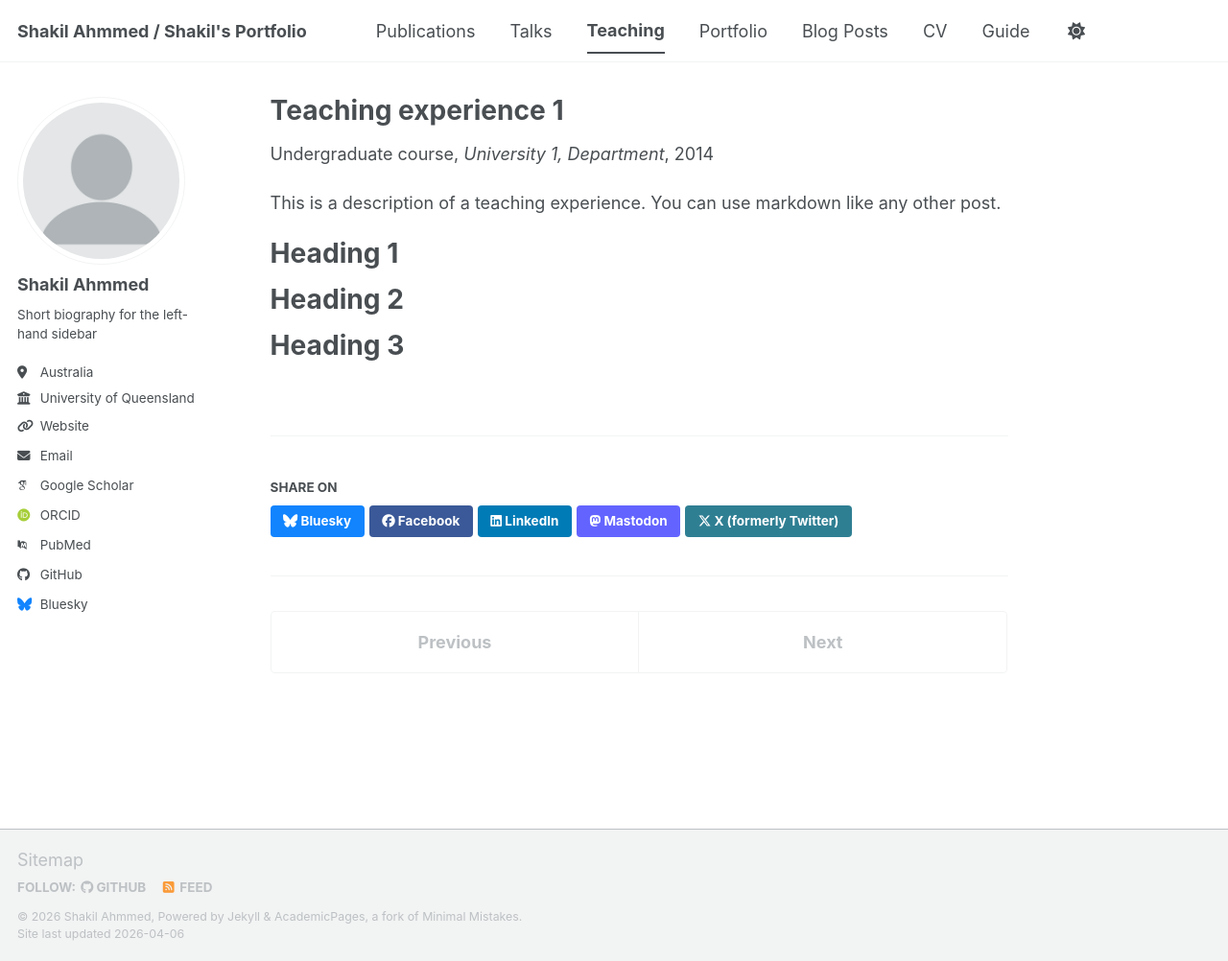
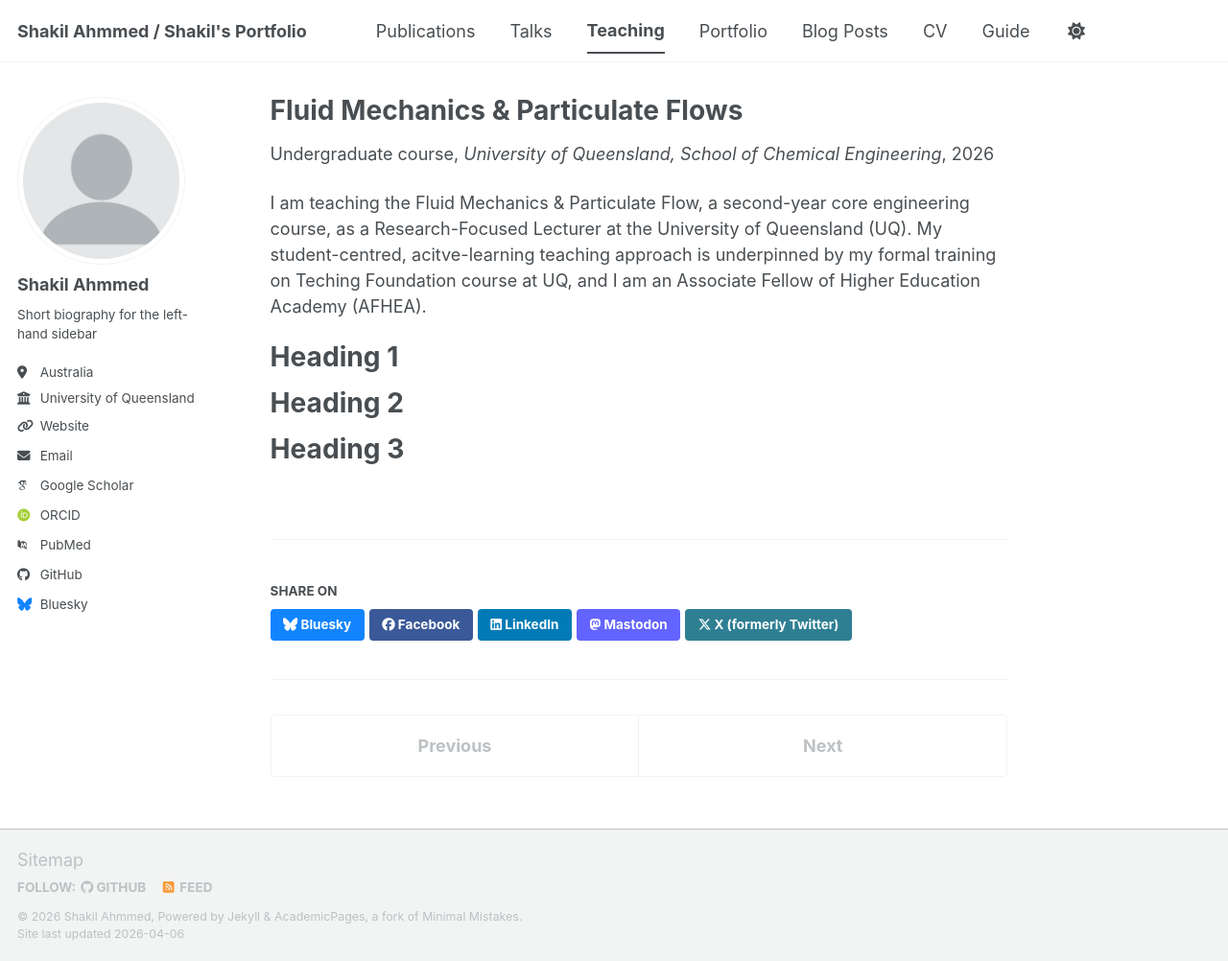
Before and after one commit to ahmmedshakil/ahmmedshakil.github.io, a Jekyll site: the page built from _teaching/2014-spring-teaching-1.md, in a window 1280 px wide and 1002 px high. Shown: the whole window at 96% size. Built offline with Jekyll 4.4.1, drawn with Linux system fonts in a browser that asks for light colours; some web fonts are replaced; a script bundle is joined from its source files by our own code; library files that are not in the unit come from our copies.

Commit message:
Update 2014-spring-teaching-1.md

```diff
--- a/_teaching/2014-spring-teaching-1.md
+++ b/_teaching/2014-spring-teaching-1.md
@@ -1,14 +1,14 @@
 ---
-title: "Teaching experience 1"
+title: "Fluid Mechanics & Particulate Flows"
 collection: teaching
 type: "Undergraduate course"
-permalink: /teaching/2014-spring-teaching-1
-venue: "University 1, Department"
-date: 2014-01-01
-location: "City, Country"
+permalink: /teaching/2026-summer-teaching
+venue: "University of Queensland, School of Chemical Engineering"
+date: 2026-01-01
+location: "Brisbane, Australia"
 ---
 
-This is a description of a teaching experience. You can use markdown like any other post.
+I am teaching the Fluid Mechanics & Particulate Flow, a second-year core engineering course, as a Research-Focused Lecturer at the University of Queensland (UQ). My student-centred, acitve-learning teaching approach is underpinned by my formal training on Teching Foundation course at UQ, and I am an Associate Fellow of Higher Education Academy (AFHEA).
 
 Heading 1
 ======
```
